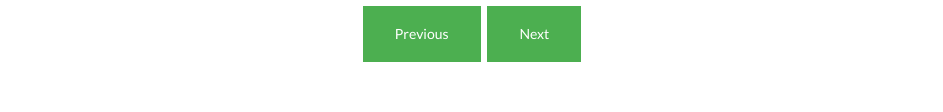
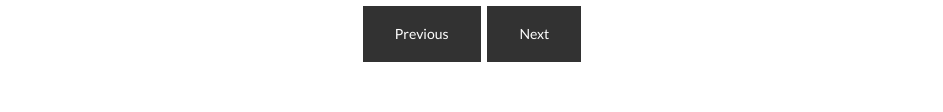
Before and after one commit to nick804/nick804.github.io, a plain HTML site: page index.html in a window 1280 px wide. Shown: the part 1617-1729 px from the top of the page, without its empty margins (168-1111 px from the left). Drawn offline with nearby package versions, Linux system fonts and the light colour scheme.

Commit message:
Update index.html

```diff
--- a/index.html
+++ b/index.html
@@ -37,9 +37,10 @@
   }
 
   .custom_button {
-  background-color: #4CAF50; /* Green */
+  background-color: #000; /* Green */
   border: none;
   color: white;
+  opacity: 80%;
   padding: 15px 32px;
   text-align: center;
   text-decoration: none;
```
